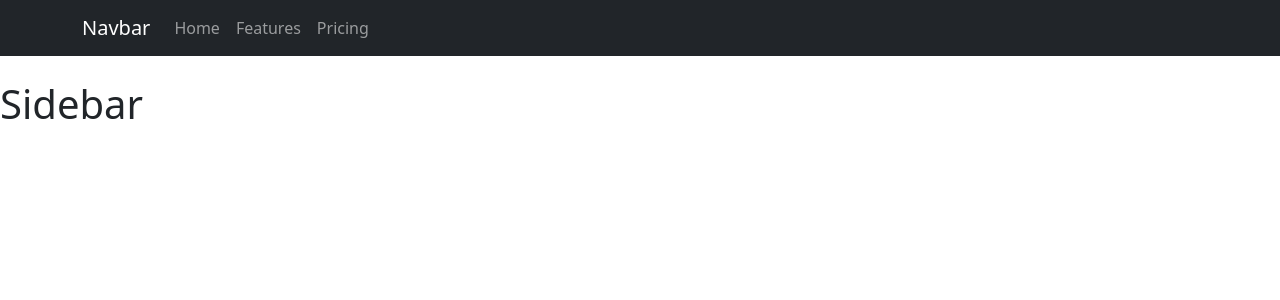
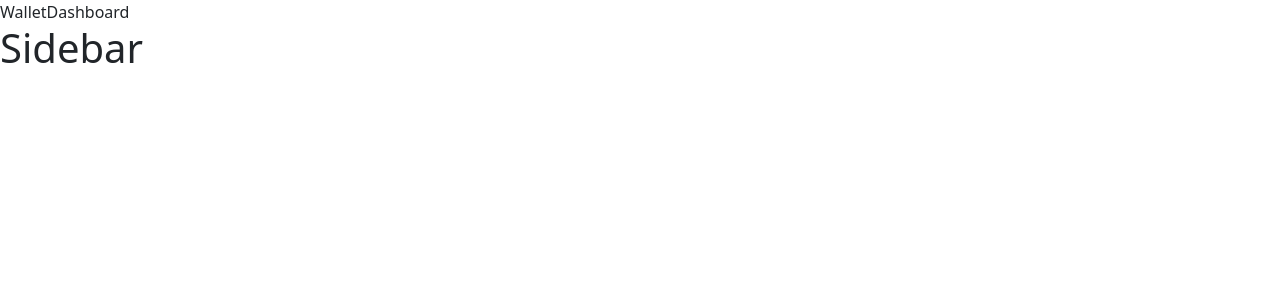
Before and after one commit to gotoSleepzzz/MyCoinWallet, a React (Create React App) app in the folder client/: page /wallet/dashboard in a window 1280 px wide. Shown: the top 300 px of the page. Built offline with nearby package versions, Linux system fonts and the light colour scheme.

Commit message:
update client route

```diff
--- a/client/src/App.js
+++ b/client/src/App.js
@@ -1,28 +1,30 @@
-import { BrowserRouter, Navigate, Route, Routes } from 'react-router-dom';
-import { useEffect, useState } from 'react';
+import { BrowserRouter, Route, Routes, Navigate } from 'react-router-dom';
 import { NavbarHome, SideBar } from './components';
 import { Home, Wallet, Transaction, History } from './pages';
+import { Fragment } from 'react';
+import { WalletAccess } from './components/wallet/access';
+import WalletCreate from './components/wallet/create';
+import AccessStatus from './components/layout/accessStatus';
+import WalletDashboard from './components/wallet/dashboard';
 
 function App() {
-  const [message, setMessage] = useState('');
 
   return (
     <div className="App">
       <BrowserRouter>
-        <NavbarHome />
-        <SideBar />
-        <div>
-          <Routes>
-            <Route path="/" element={<Navigate to="/home" />} />
-            <Route path="/home" element={<Home />} />
-          </Routes>
-
-          <Routes>
-            <Route path="/wallet" element={<Wallet />} />
+        <Routes>
+          <Route path="/" element={<Home />} />
+          <Route path="/wallet" element={<Navigate to="/wallet/access" />} />
+          <Route path="/wallet/access" element={<WalletAccess />} />
+          <Route path="/wallet/create" element={<WalletCreate />} />
+          <Route element={<><AccessStatus /><SideBar /></>} >
+            <Route element={<SideBar />} />
+            <Route path="/wallet/dashboard" element={<WalletDashboard />} />
             <Route path="/send-tx" element={<Transaction />} />
             <Route path="/history" element={<History />} />
-          </Routes>
-        </div>
+          </Route>
+
+        </Routes>
       </BrowserRouter>
     </div>
   );
--- /dev/null
+++ b/client/src/Context.js
@@ -0,0 +1,16 @@
+import { useState } from "react";
+import React from 'react';
+
+export const AppContext = React.createContext();
+export default function Context({ children }) {
+    const [AccessStatus, setAccessStatus] = useState(true);
+    const [WalletInfo, setWalletInfo] = useState({ publicKey: "", privateKey: "" });
+
+    const exportContext = {
+        AccessStatus,
+        WalletInfo
+    }
+
+
+    return <AppContext.Provider value={exportContext} >{children}</AppContext.Provider>
+}
--- /dev/null
+++ b/client/src/components/layout/accessStatus/index.js
@@ -0,0 +1,11 @@
+import React, { useContext } from 'react'
+import { AppContext } from '../../../Context';
+import { Navigate, Outlet } from 'react-router-dom';
+
+function AccessStatus() {
+    const contex = useContext(AppContext);
+    const { AccessStatus } = contex;
+    return AccessStatus ? <Outlet /> : <Navigate to="/wallet/access" />
+}
+
+export default AccessStatus
--- /dev/null
+++ b/client/src/components/wallet/access/index.js
@@ -0,0 +1,7 @@
+import React from 'react'
+
+export const WalletAccess = () => {
+  return (
+    <div>WalletAccess</div>
+  )
+}
--- /dev/null
+++ b/client/src/components/wallet/create/index.js
@@ -0,0 +1,9 @@
+import React from 'react'
+
+const WalletCreate = () => {
+  return (
+    <div>WalletCreate</div>
+  )
+}
+
+export default WalletCreate
--- /dev/null
+++ b/client/src/components/wallet/dashboard/index.js
@@ -0,0 +1,9 @@
+import React from 'react'
+
+const WalletDashboard = () => {
+  return (
+    <div>WalletDashboard</div>
+  )
+}
+
+export default WalletDashboard
--- a/client/src/index.js
+++ b/client/src/index.js
@@ -2,10 +2,14 @@ import React from 'react';
 import ReactDOM from 'react-dom/client';
 import 'bootstrap/dist/css/bootstrap.css';
 import App from './App';
+import Context from './Context';
 
 const root = ReactDOM.createRoot(document.getElementById('root'));
 root.render(
   <React.StrictMode>
-    <App />
+    <Context>
+      <App />
+    </Context>
   </React.StrictMode>
+
 );
```
Also changed, not shown: client/src/components/wallet/index.js (deleted).
